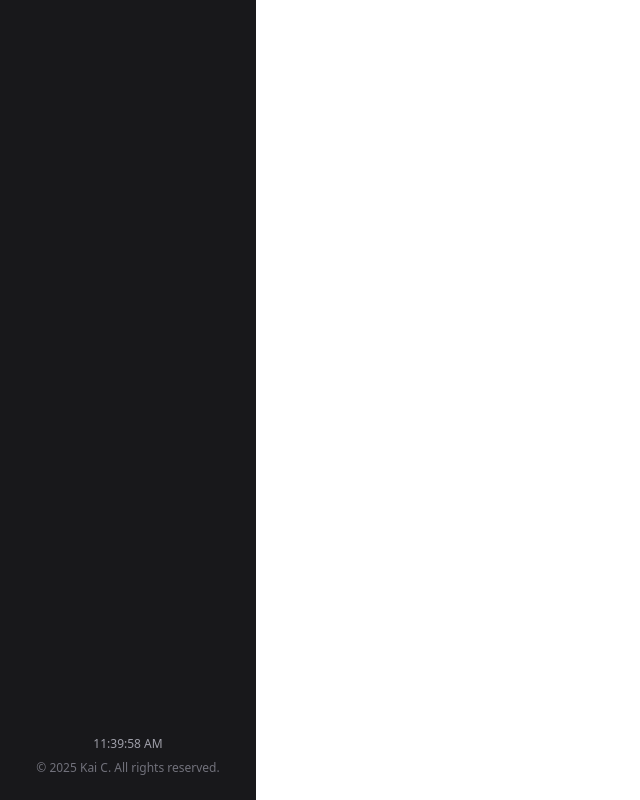
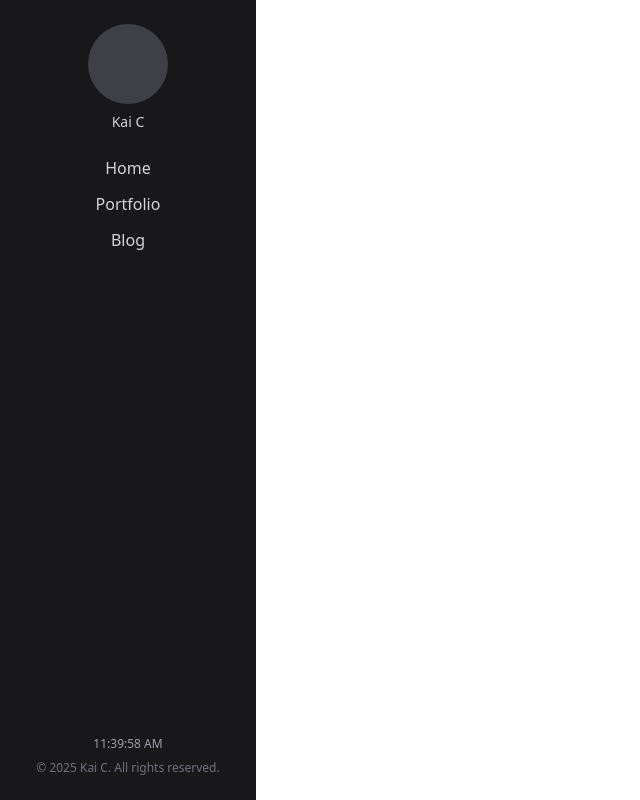
Before and after one commit to Kaialogen/Portfolio, a React (Vite) app: page / in a window 1280 px wide. Shown: the whole page, without its empty margins (0-640 px from the left). Built offline with nearby package versions, Linux system fonts and the light colour scheme.

Commit message:
feat: Added Avatar and List components to the navbar

```diff
--- /dev/null
+++ b/src/components/Navbar/Avatar.tsx
@@ -0,0 +1,8 @@
+const Avatar = () => (
+    <div className="mb-6">
+      <div className="w-20 h-20 rounded-full bg-zinc-700 mx-auto" />
+      <p className="text-center mt-2 text-sm text-zinc-300">Kai C</p>
+    </div>
+  )
+
+  export default Avatar
--- /dev/null
+++ b/src/components/Navbar/List.tsx
@@ -0,0 +1,14 @@
+const List = () => {
+    const links = ['Home', 'Portfolio', 'Blog']
+    return (
+      <ul className="space-y-3 text-zinc-300 text-center">
+        {links.map((link) => (
+          <li key={link} className="hover:text-white cursor-pointer transition">
+            {link}
+          </li>
+        ))}
+      </ul>
+    )
+  }
+
+  export default List
--- a/src/components/Navbar/Navbar.tsx
+++ b/src/components/Navbar/Navbar.tsx
@@ -1,11 +1,15 @@
 import React from 'react'
 import Copyright from './Copyright'
 import Clock from './Clock'
+import Avatar from './Avatar'
+import List from './List'
 
 const Navbar: React.FC = () => {
     return (
       <nav className="flex flex-col justify-between w-64 h-screen px-4 py-6 bg-zinc-900 text-white">
         <div>
+            <Avatar />
+            <List />
         </div>
         <div>
             <Clock />
```
